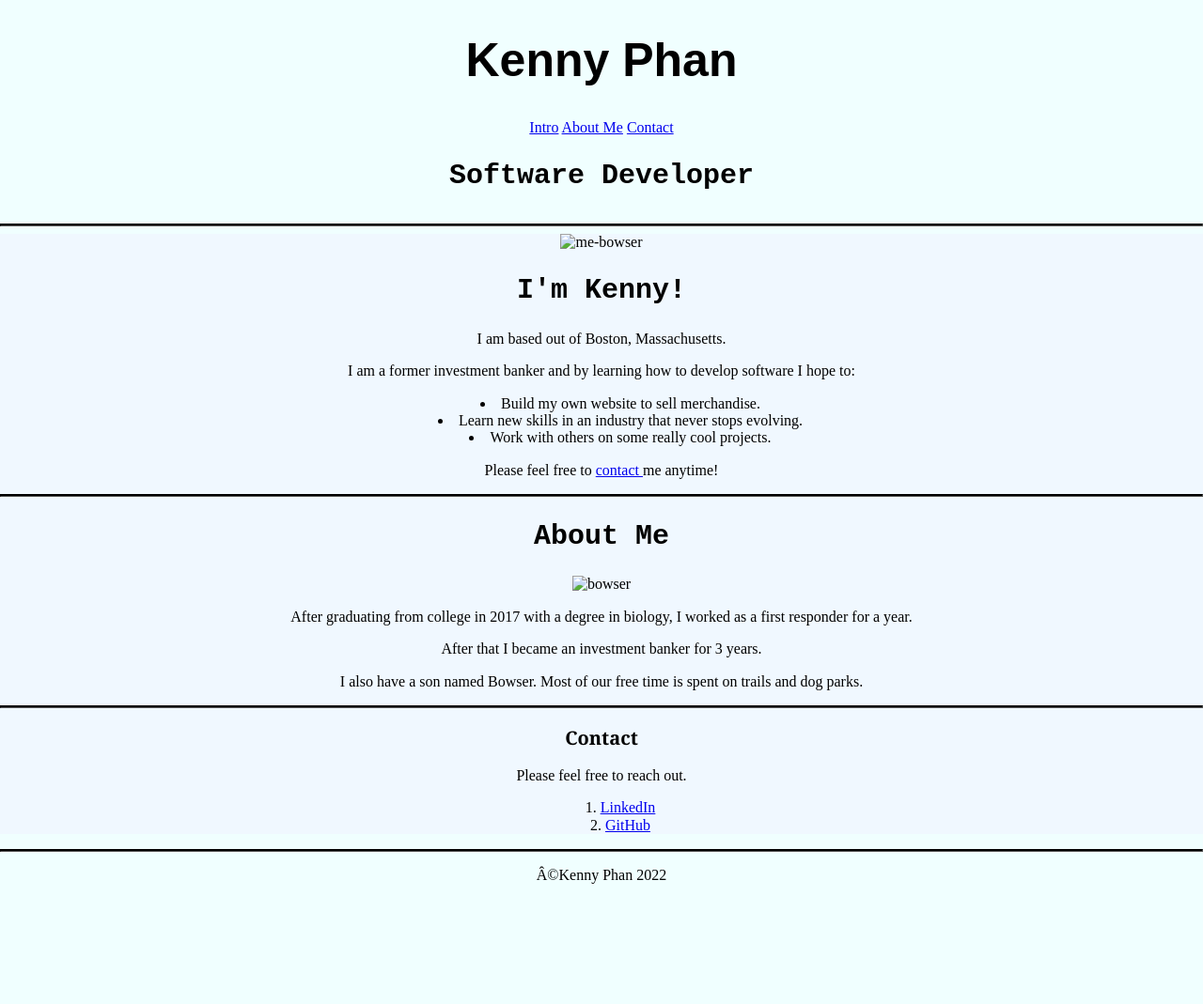
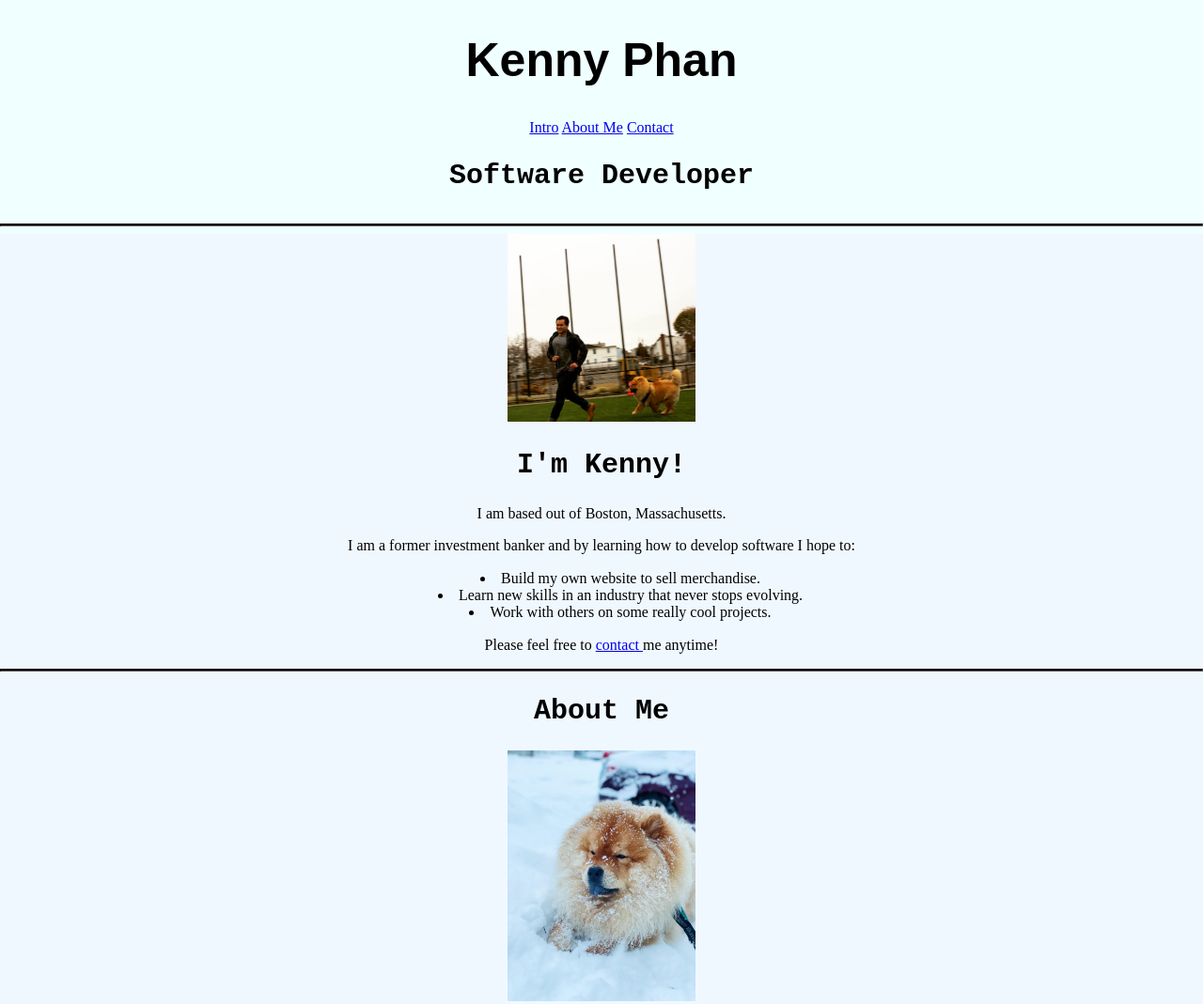
Before and after one commit to Kenny-P-EngiDev/Thinkful-Portfolio, a plain HTML site: page index.html in a window 1280 px wide. Shown: the top 1069 px of the page at 94% size. Before the commit the page ends 958 px from the top, so only its background shows below. Drawn offline with nearby package versions, Linux system fonts and the light colour scheme.

Commit message:
Update index.html

```diff
--- a/index.html
+++ b/index.html
@@ -29,7 +29,7 @@
     <!--image links and intro info-->
         <main class="align-center">
         <section  id="intro">
-            <img src="./images/mebowser.jpg" alt="me-bowser" width="200"/>
+            <img src="mebowser.jpg" alt="me-bowser" width="200"/>
             <h2>I'm Kenny!</h2>
             <p>I am based out of Boston, Massachusetts.</p>
                 <p>I am a former investment banker and by learning how to develop software I hope to:</p>
@@ -48,7 +48,7 @@
     <!--about me section with second image and info about past careers-->
         <section id="about-me">
             <h2>About Me</h2>
-            <img src="./images/bowser.jpg" alt="bowser" width="200" />
+            <img src="bowser.jpg" alt="bowser" width="200" />
             <p>After graduating from college in 2017 with a degree in biology, I worked as a first responder for a year.</p>
             <p>After that I became an investment banker for 3 years.</p>
             <p>I also have a son named Bowser. Most of our free time is spent on trails and dog parks.</p>
```
